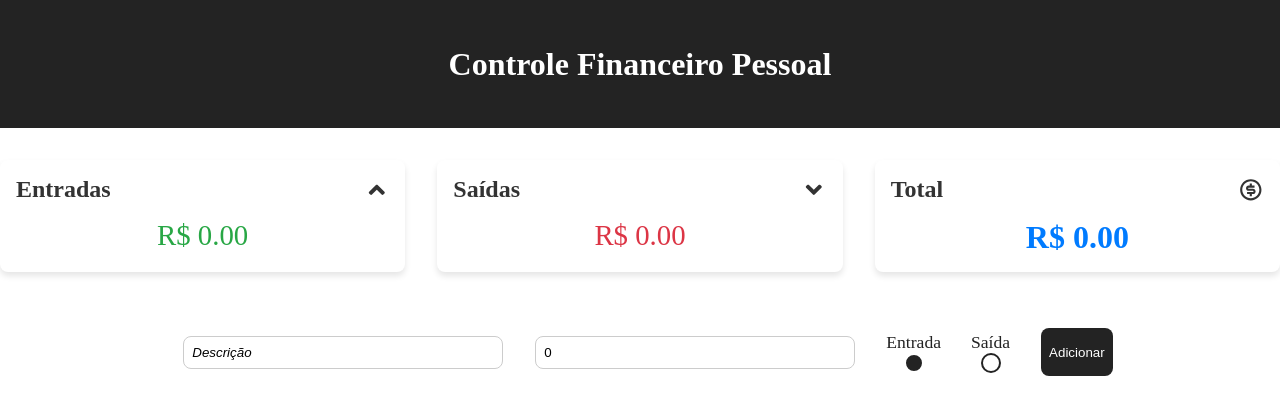
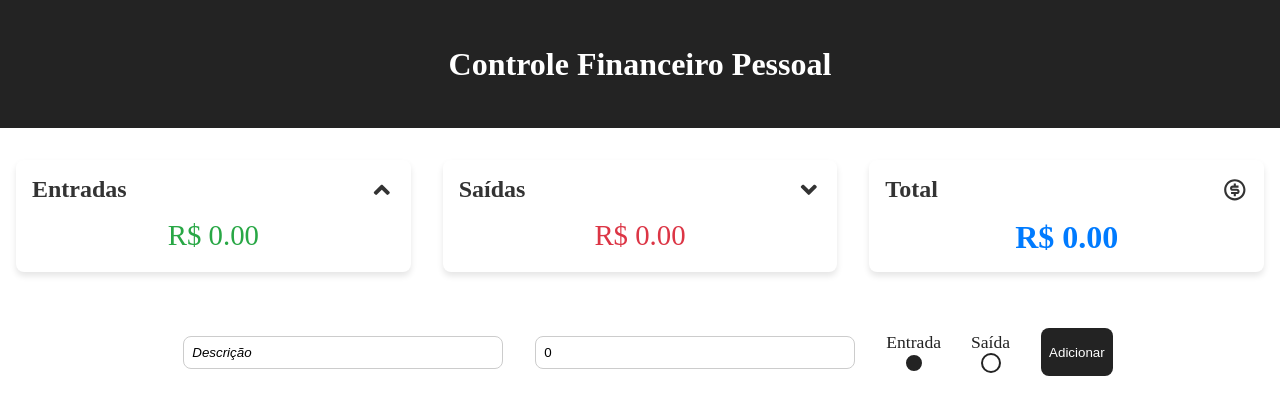
Before and after one commit to gbcaurin/gestao-de-despesas, a React (Vite) app: page / in a window 1280 px wide. Shown: the top 414 px of the page. Built offline with nearby package versions, Linux system fonts and the light colour scheme.

Commit message:
feat: css

```diff
--- a/src/App.module.css
+++ b/src/App.module.css
@@ -21,6 +21,8 @@
   gap: 2rem;
   margin-top: 2rem;
   margin-bottom: 2rem;
+  margin-left: 1rem;
+  margin-right: 1rem;
 }
 
 section {
```
